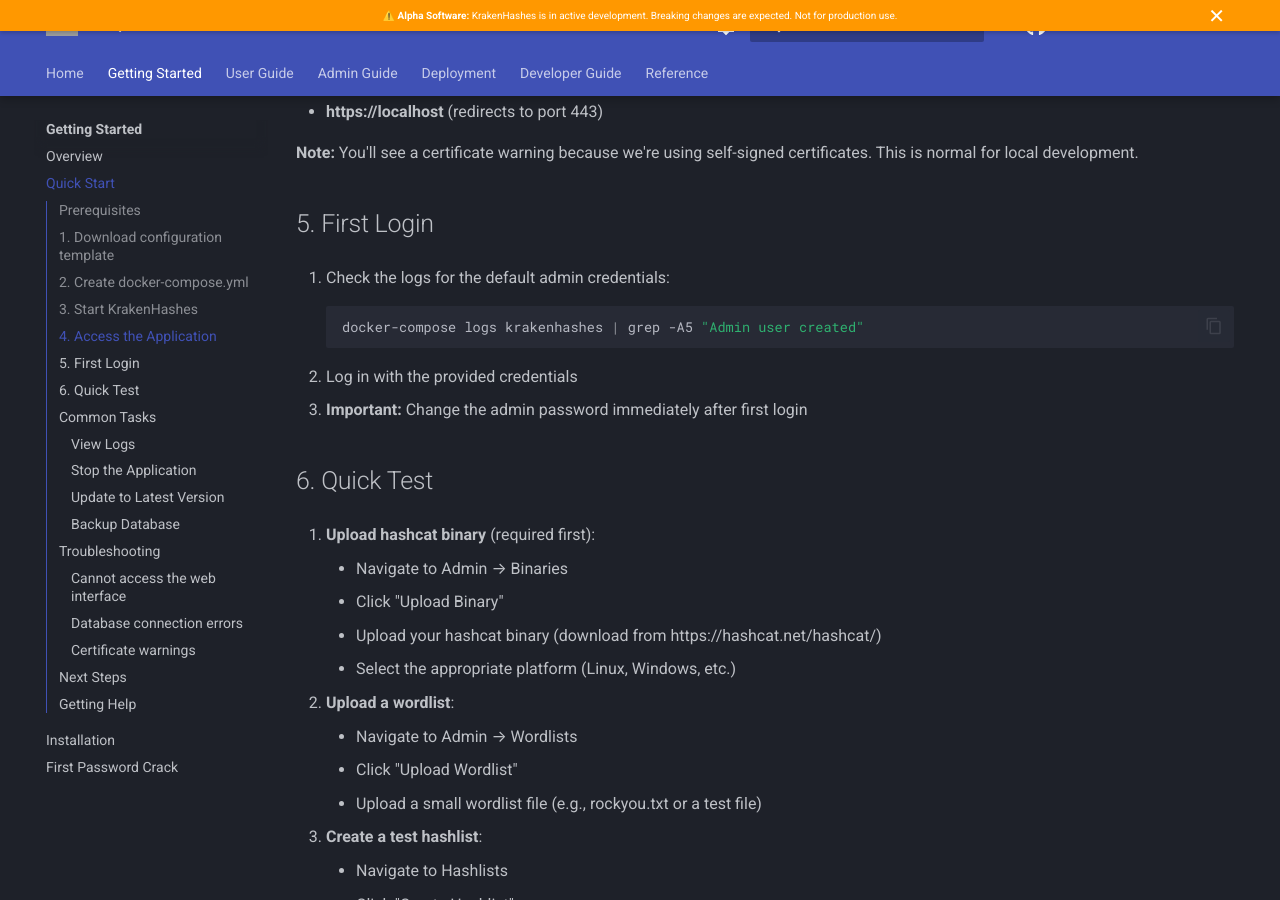
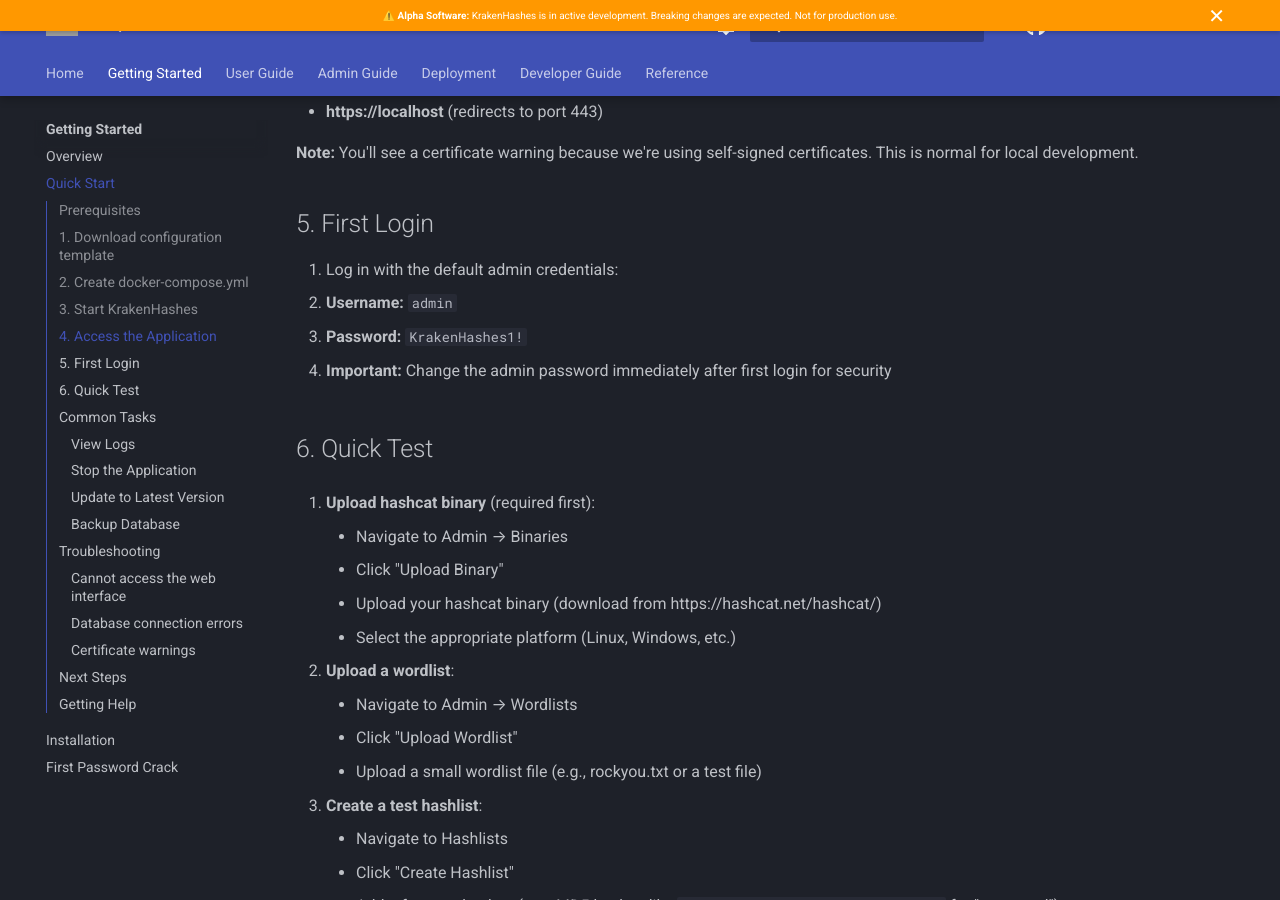
Before and after one commit to robert-iw3/krakenhashes, an MkDocs documentation site: the page built from docs/getting-started/quick-start.md, in a window 1280 px wide and 900 px high, scrolled down 2041 px. Built offline with MkDocs 1.6.1 and Material for MkDocs 9.7.7, drawn with Linux system fonts in a browser that asks for light colours; comment, search, counter and statistics services are not loaded; the version menu is left out; grey boxes are pictures that could not be loaded.

Commit message:
fix(docs): correct default admin credentials in quick-start
- Updated to show actual default credentials (admin/KrakenHashes1!)
- Removed incorrect log checking instructions
- Migrations create the admin user with hardcoded password
- Still emphasize importance of changing password after first login

````diff
--- a/docs/getting-started/quick-start.md
+++ b/docs/getting-started/quick-start.md
@@ -90,14 +90,11 @@
 
 ## 5. First Login
 
-1. Check the logs for the default admin credentials:
+1. Log in with the default admin credentials:
+   - **Username:** `admin`
+   - **Password:** `KrakenHashes1!`
 
-    ```bash
-    docker-compose logs krakenhashes | grep -A5 "Admin user created"
-    ```
-
-2. Log in with the provided credentials
-3. **Important:** Change the admin password immediately after first login
+2. **Important:** Change the admin password immediately after first login for security
 
 ## 6. Quick Test
 
````
